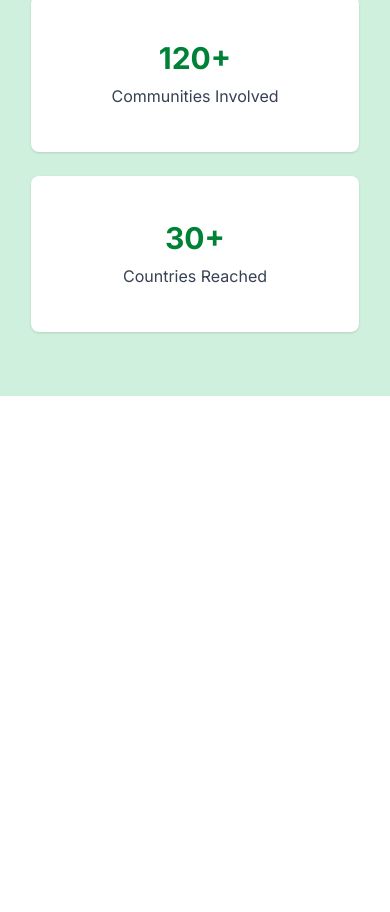
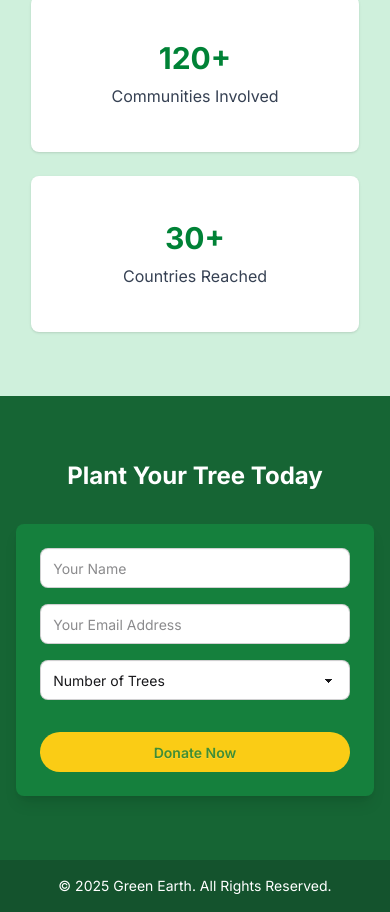
Before and after one commit to Shoybit/Assignment-06, a plain HTML site: page index.html in a window 390 px wide. Shown: the part 5089-6001 px from the top of the page. Before the commit the page ends 5485 px from the top, so only its background shows below. Drawn offline with nearby package versions, Linux system fonts and the light colour scheme.

Commit message:
all  secthion complate  and responsive

```diff
--- a/index.html
+++ b/index.html
@@ -405,6 +405,64 @@
     </div>
   </div>
 </section>
+
+<!-- main 04 -->
+<section class="py-16 bg-[#166534]">
+  <div class="w-11/12 max-w-lg md:max-w-xl mx-auto text-center">
+
+
+    <h1 class="text-2xl md:text-[32px] font-bold mb-8 text-white">Plant Your Tree Today</h1>
+
+
+    <div class="bg-[#15803d] p-6 md:p-8 rounded-lg shadow-lg">
+      <form class="flex flex-col gap-4">
+
+
+        <div class="flex flex-col text-left ">
+          <input
+            type="text"
+            class="input input-bordered w-full rounded-lg"
+            placeholder="Your Name"
+            pattern="[A-Za-z][A-Za-z0-9\-]*"
+            minlength="3"
+            maxlength="30"
+            title="Only letters, numbers or dash"
+          />
+        </div>
+
+        <div class="flex flex-col text-left">
+          <input
+            type="email"
+            class="input input-bordered w-full rounded-lg"
+            placeholder="Your Email Address"
+          />
+        </div>
+
+
+        <div class="flex flex-col text-left">
+          <select class="select select-bordered w-full rounded-lg">
+            <option>Number of Trees</option>
+            <option> 1 Trees - 5$</option>
+            <option> 5 Trees - 25$</option>
+            <option> 10 Trees - 50$</option>
+          </select>
+        </div>
+        <button type="submit" class="btn bg-[#facc15] text-[#408e35] rounded-full mt-4 hover:bg-green-400 border-0 shadow-none">
+          Donate Now
+        </button>
+
+      </form>
+    </div>
+
+  </div>
+</section>
+
+<!-- footer -->
+
+<footer class="bg-[#14532d] text-white text-center py-4 md:py-6 flex justify-center items-center">
+    <p class="text-sm md:text-base">© 2025 Green Earth. All Rights Reserved.</p>
+</footer>
+
 <script src="./scipt.js"></script>
 </body>
 </html>
```
